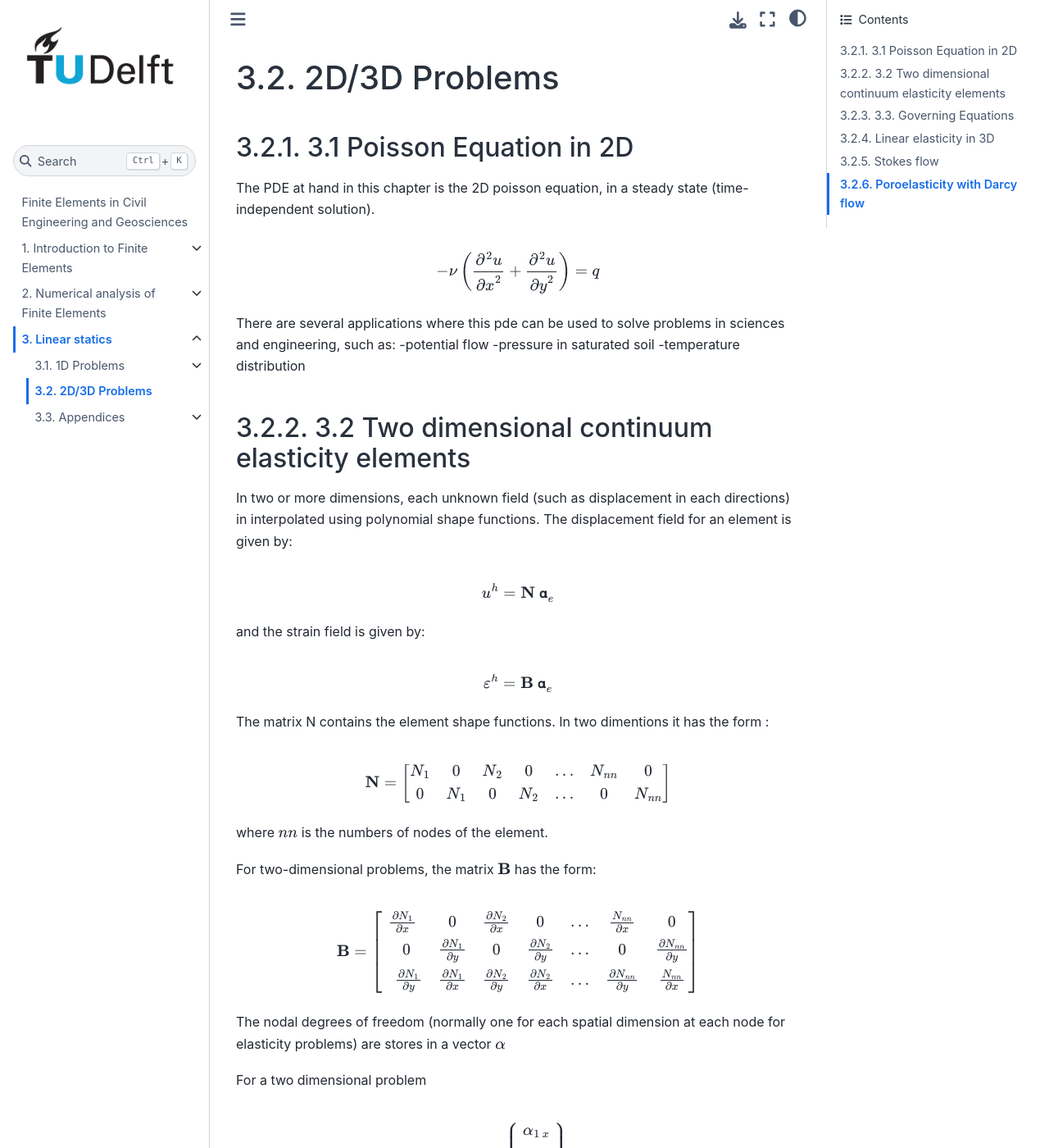
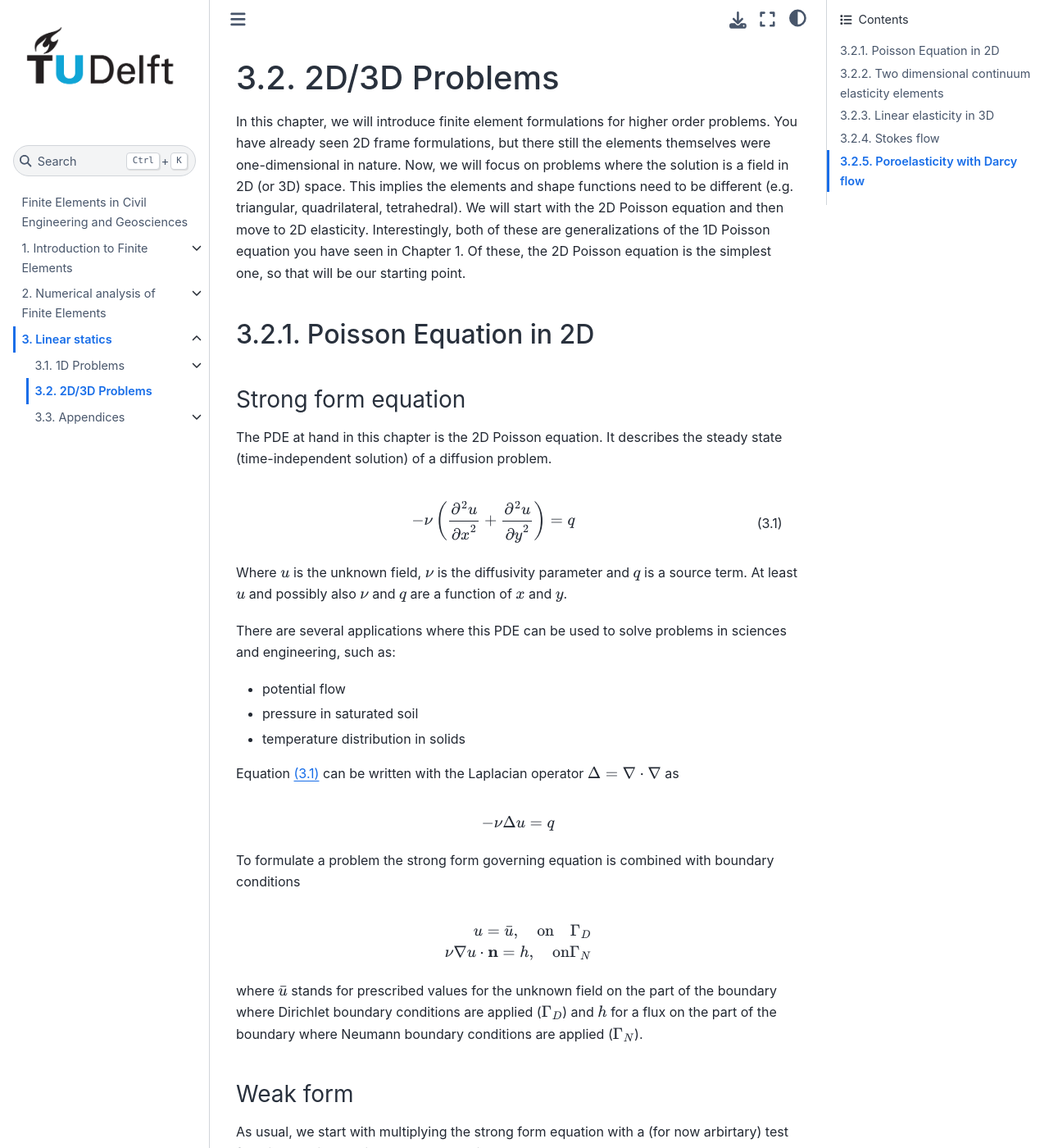
Before and after one commit to TeachBooks/mirror_computational_modelling, a Jupyter Book: the page built from book/Chapter3/chapter3-2_2D_3D_Problems.md, in a window 1280 px wide and 1400 px high. Shown: the whole window at 82% size. Built offline with Jupyter Book 1.0.4 settings and Sphinx 7.4.7 and the Sphinx Book theme 1.1.4, drawn with Linux system fonts in a browser that asks for light colours; pages that are not in the unit, such as notebooks, are missing from menus; some of the changed text lies outside the part shown.

Commit message:
Add 2D Poisson

```diff
--- a/book/Chapter3/chapter3-2_2D_3D_Problems.md
+++ b/book/Chapter3/chapter3-2_2D_3D_Problems.md
@@ -1,19 +1,108 @@
 # 2D/3D Problems
 
-## 3.1 Poisson Equation in 2D
+In this chapter, we will introduce finite element formulations for higher order problems. You have already seen 2D frame formulations, but there still the elements themselves were one-dimensional in nature. Now, we will focus on problems where the solution is a field in 2D (or 3D) space. This implies the elements and shape functions need to be different (e.g. triangular, quadrilateral, tetrahedral). We will start with the 2D Poisson equation and then move to 2D elasticity. Interestingly, both of these are generalizations of the 1D Poisson equation you have seen in Chapter 1. Of these, the 2D Poisson equation is the simplest one, so that will be our starting point.
 
-The PDE at hand in this chapter is the 2D poisson equation, in a steady state (time-independent solution).
+## Poisson Equation in 2D
 
-$$-\nu \left(\frac{\partial^{2} u}{{\partial x}^{2}} + \frac{\partial^{2} u}{{\partial y}^{2}}\right) = q$$
+### Strong form equation
+
+The PDE at hand in this chapter is the 2D Poisson equation. It describes the steady state (time-independent solution) of a diffusion problem.
+
+$$-\nu \left(\frac{\partial^{2} u}{{\partial x}^{2}} + \frac{\partial^{2} u}{{\partial y}^{2}}\right) = q$$ (poisson2d)
+
+Where $u$ is the unknown field, $\nu$ is the diffusivity parameter and $q$ is a source term. At least $u$ and possibly also $\nu$ and $q$ are a function of $x$ and $y$.
+
+There are several applications where this PDE can be used to solve problems in sciences and engineering, such as:
+- potential flow
+- pressure in saturated soil
+- temperature distribution in solids
+
+Equation {eq}`poisson2d` can be written with the Laplacian operator $\Delta = \nabla\cdot\nabla$ as
+
+$$ -\nu\Delta u = q $$
+
+To formulate a problem the strong form governing equation is combined with boundary conditions
+
+$$
+u = \bar{u},\quad \text{on} \quad \Gamma_D \\
+\nu\nabla u\cdot\mathbf{n} = h,\quad \text{on} \Gamma_N
+$$
+
+where $\bar{u}$ stands for prescribed values for the unknown field on the part of the boundary where Dirichlet boundary conditions are applied ($\Gamma_D$) and $h$ for a flux on the part of the boundary where Neumann boundary conditions are applied ($\Gamma_N$).
+
+### Weak form
+
+As usual, we start with multiplying the strong form equation with a (for now arbirtary) test function and integrating over the domain
+
+$$
+-\int_\Omega w\nabla\cdot\nabla u\,d\Omega = \int_\Omega wq\,d\Omega
+$$
+
+Integration by parts in combination with Divergence theorem gives:
+
+$$
+\int_\Omega \nabla w\nabla u\,d\Omega  - \int_{\Gamma} w\nabla u\cdot\mathbf{n}\,d\Gamma = \int_\Omega wq\,d\Omega
+$$
+
+Substitution of the Neumann boundary in combination with the condition that $w=0$ on $\Gamma_D$ eliminates the unknown $u$ from the boundary term, after which it is moved to the right hand side to arrive at the weak form equation:
+
+$$
+\int_\Omega \nabla w\nabla u\,d\Omega = \int_\Omega wq\,d\Omega + \int_{\Gamma_N} wh\,d\Gamma
+$$(poisson2d-weak)
+
+### Discrete form
+
+Discretization of the solution is done with 2D shape functions
+
+$$
+u \approx u^h = \sum_j N_j(x,y) u_j = \mathbf{Nu}
+$$
+
+where $\textbf{u}$ contains the degrees of freedom of the discretized field and $\mathbf{N}$ is a row vector with all shape functions:
+
+$$  \textbf{N} = \begin{bmatrix}  N_1  & N_2 &... & N_{n} \end{bmatrix}$$
+
+in which $n$ is the number of degrees of freedom, which is for conventional shape functions equal to the number of nodes in the mesh.
+
+Following the Bubnov-Galerkin method, the same discretization is introduced for $w$:
+
+$$
+w \approx w^h = \mathbf{Nw}
+$$
+
+The gradients of $u$ and $w$ are defined with the $\mathbf{B}$-matrix as:
+
+$$
+\nabla{u} = \mathbf{Bu} \qquad \text{and} \qquad \nabla{w} = \mathbf{Bw}
+$$
+
+with
+
+$$
+\mathbf{B} = \begin{bmatrix} \frac{\partial N_1}{\partial x}, \frac{\partial N_2}{\partial x}, \ldots, \frac{\partial N_{n}}{\partial x} \\ \frac{\partial N_1}{\partial y}, \frac{\partial N_2}{\partial y}, \ldots, \frac{\partial N_{n}}{\partial y} \end{bmatrix}
+$$
+
+Substitution into the {eq}`poisson2d-weak` gives
+
+$$
+\int_\Omega \mathbf{Bw}\nu \mathbf{Bu}\,d\Omega = \int_\Omega \mathbf{Nw}q\,d\Omega + \int_{\Gamma_N} \mathbf{Nw}h\,d\Gamma
+$$
+
+As for the 1D problem, eliminating $\mathbf{w}$ involves transposing $\mathbf{N}$ and $\mathbf{B}$ matrices where they are multiplied with $\mathbf{w}$. Finally, we arrive at a linear system of equations written as:
+
+$$
+\mathbf{Ku} = \mathbf{f}
+$$
+
+with
+
+$$
+\mathbf{K} = \int_\Omega \mathbf{B}^T\nu \mathbf{B}\,d\Omega \qquad \text{and} \qquad \mathbf{f} = \int_\Omega \mathbf{N}^Tq\,d\Omega + \int_{\Gamma_N} \mathbf{N}^Th\,d\Gamma
+$$
 
 
-There are several applications where this pde can be used to solve problems in sciences and engineering, such as:
--potential flow
--pressure in saturated soil
--temperature distribution
 
-
-## 3.2 Two dimensional continuum elasticity elements
+## Two dimensional continuum elasticity elements
 
 In two or more dimensions, each unknown field (such as displacement in each directions) in interpolated using polynomial shape functions. The displacement field for an element is given by:
 
@@ -27,7 +116,7 @@
 ε^h= \textbf{Β} \ \textbf{α}_e
 $$
 
-The matrix N contains the element shape functions. In two dimentions it has the form :
+The matrix $\mathbf{N}$ contains the element shape functions. In two dimensions it has the form :
 
 
 $$  \textbf{N} = \begin{bmatrix}
@@ -61,9 +150,6 @@
 \end{Bmatrix}
 \end{equation*}
 $$
-
-## 3.3. Governing Equations
-
 
 At this point, the discretised filed $u^h$ will be inserted into the weak form of the governing equation.
 
```
